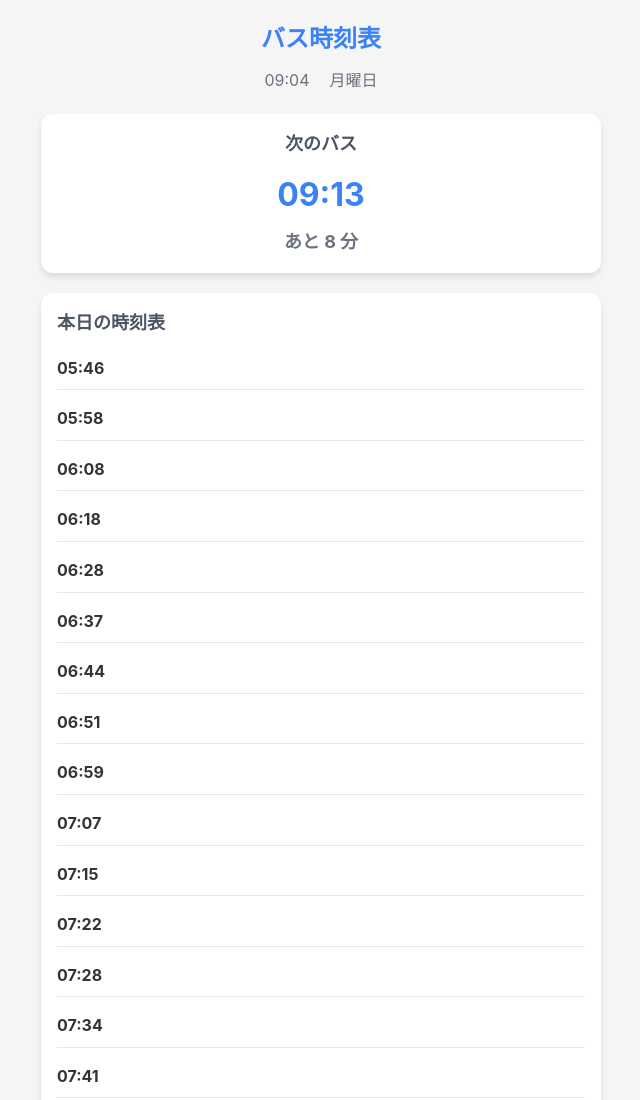
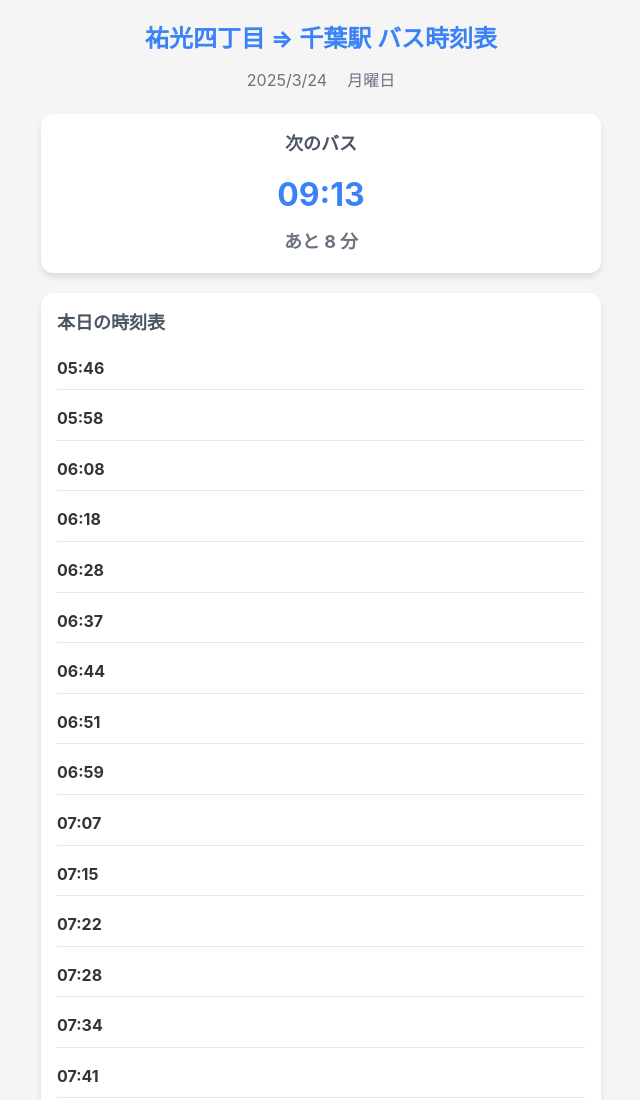
Before and after one commit to syatyouMimorin/bus-sche-app, a plain HTML site: page index.html in a window 1280 px wide. Shown: the top 1100 px of the page, without its empty margins (319-959 px from the left). Drawn offline with Linux system fonts and the light colour scheme.

Commit message:
日付表記するように修正

```diff
--- a/index.html
+++ b/index.html
@@ -9,10 +9,10 @@
 <body>
     <div class="container">
         <header>
-            <h1>バス時刻表</h1>
+            <h1>祐光四丁目 ⇒ 千葉駅 バス時刻表</h1>
             <div class="current-info">
-                <div id="current-time">--:--</div>
                 <div id="current-day">----</div>
+                <div id="current-dayname">----</div>
             </div>
         </header>
 
--- a/script.js
+++ b/script.js
@@ -37,8 +37,8 @@ function updateClock() {
     const now = new Date();
 
     // 現在時刻と曜日を表示
-    document.getElementById('current-time').textContent = formatTime(now);
-    document.getElementById('current-day').textContent = getDayName(now);
+    document.getElementById('current-day').textContent = formatTime();
+    document.getElementById('current-dayname').textContent = getDayName(now);
 
     // バスデータがあれば次の出発時刻を計算
     if (busData) {
@@ -49,11 +49,10 @@ function updateClock() {
     }
 }
 
-// 時刻のフォーマット (HH:MM)
-function formatTime(date) {
-    const hours = date.getHours().toString().padStart(2, '0');
-    const minutes = date.getMinutes().toString().padStart(2, '0');
-    return `${hours}:${minutes}`;
+// 日付のフォーマット (yyyy-MM-dd)
+function formatTime() {
+    const datetime = new Date().toLocaleDateString('ja-JP')
+    return datetime;
 }
 
 // 曜日の名前を取得
```
